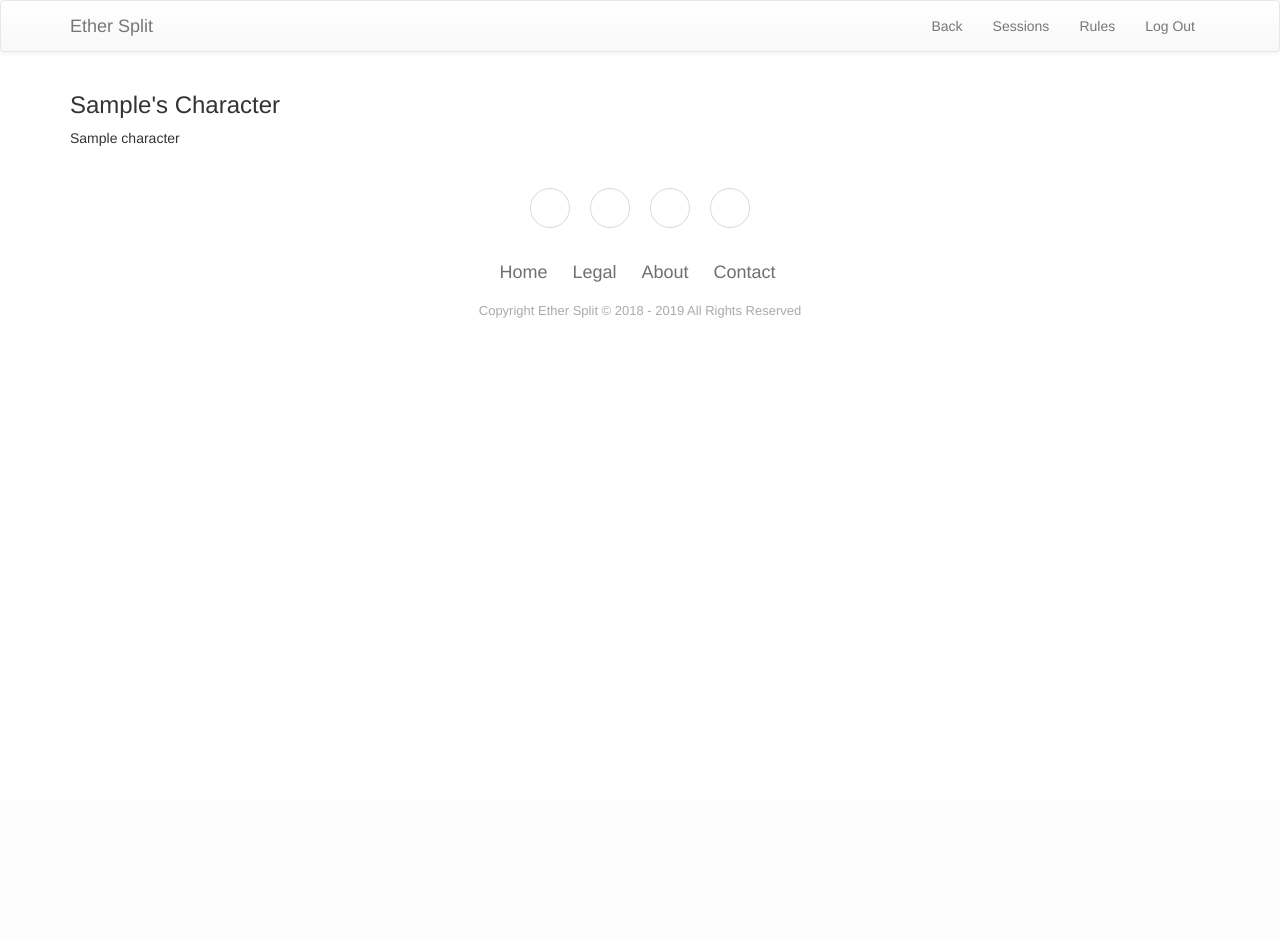
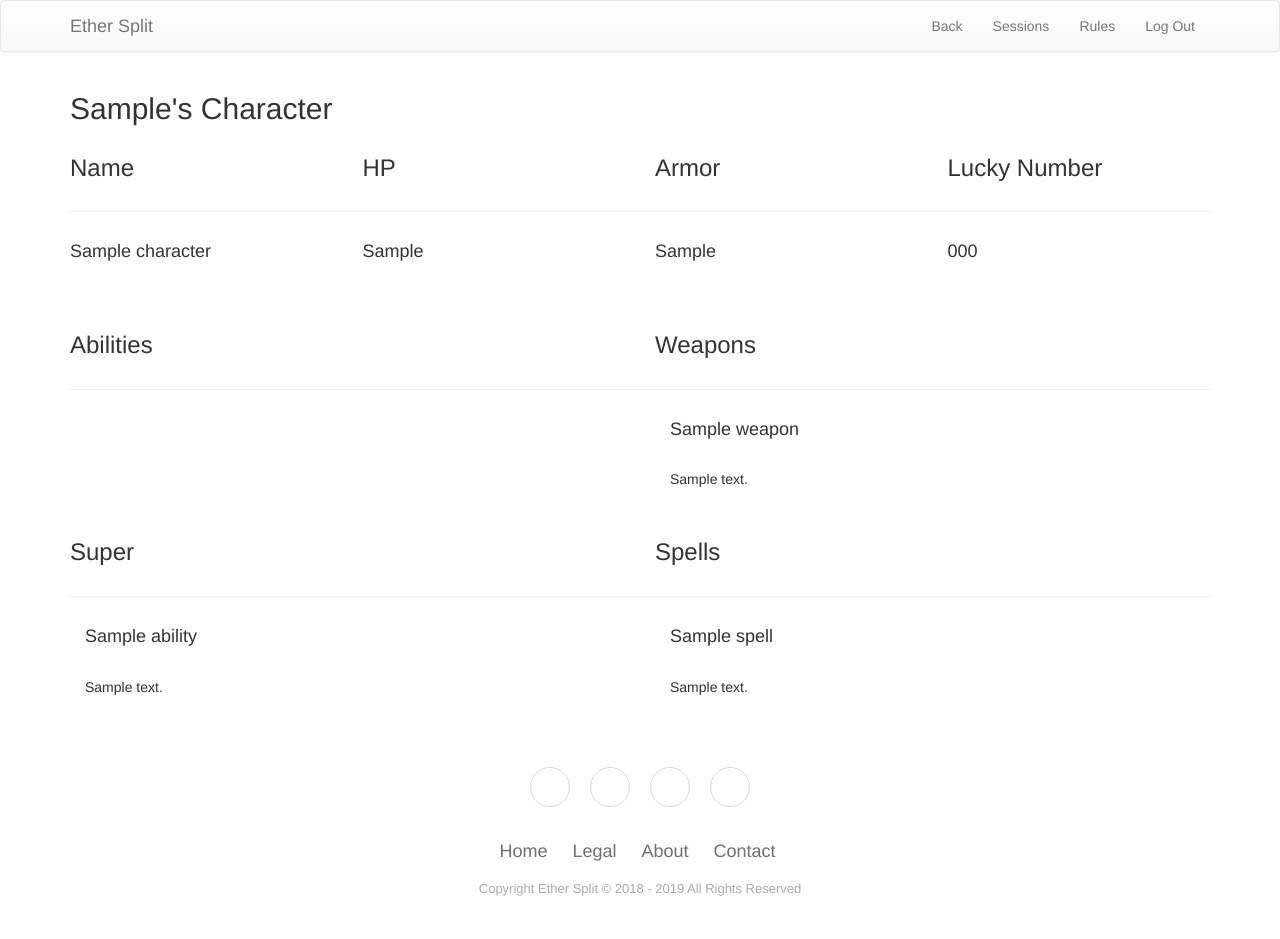
Before and after one commit to dimariap/EtherSplit, a Django app: a page that uses templates/character_page.html in a window 1280 px wide. Before the commit the page ends 318 px from the top, so only its background shows below. Run offline with Django 3.2, Linux system fonts and the light colour scheme; a user stored in the database is signed in; tables that the repository leaves empty hold one stand-in row (values such as "Sample post"); some libraries are stand-ins or nearby versions.

Commit message:
added weapon_list.html and flushed out character_page.html
changed description field in Character from CharField to TextField

added all character stats in models to character_page view

```diff
--- a/EtherSplitApp/models.py
+++ b/EtherSplitApp/models.py
@@ -12,7 +12,7 @@ class Character(models.Model):
     armor = models.CharField(max_length=5, blank=True, default='')
     initiative = models.CharField(max_length=3, blank=True, default='')
     # maybe add race/gender or other racial attributes
-    description = models.CharField(max_length=500, blank=True, default='')
+    description = models.TextField(max_length=500, blank=True, default='')
     # picture = models.ImageField(name=name, width_field=None, height_field=None)
     is_active = models.BooleanField(default=True)
     is_alive = models.BooleanField(default=True)
@@ -37,6 +37,8 @@ class Ability(models.Model):
     aoe_radius = models.CharField(max_length=4, blank=True, default='')
     charges = models.CharField(max_length=4, blank=True, default='')
     # TODO add cool down
+    # TODO add if critical condition
+    # TODO add choices to duration (instant, 1 turn, 2...)
     duration = models.CharField(max_length=4, blank=True, default='', help_text='Number of turns the ability lasts.')
     description = models.TextField(max_length=500, blank=True, default='')
     is_super = models.BooleanField(default=False)
@@ -99,7 +101,7 @@ class Gear(models.Model):
 
 
 class Spell(models.Model):
-    character = models.ForeignKey(User, on_delete=models.CASCADE)
+    character = models.ForeignKey(Character, on_delete=models.CASCADE)
     name = models.CharField(max_length=32,)
     target = models.CharField(max_length=32, blank=True, choices=(
         ('self', 'Self'),
@@ -118,7 +120,7 @@ class Spell(models.Model):
 
 
 class Money(models.Model):
-    character = models.ForeignKey(User, on_delete=models.CASCADE)
+    character = models.ForeignKey(Character, on_delete=models.CASCADE)
     quantity = models.CharField(max_length=6, blank=True, default='')
     currency = models.CharField(max_length=32, blank=True, choices=(
         ('holla', 'Holla'),
@@ -129,6 +131,6 @@ class Money(models.Model):
     def __str__(self):
         return self.character, self.quantity, self.currency
 
-# TODO add money class with currency type
+    # TODO add meta class for plural
 
 # TODO add companion class (define rules first)
--- a/EtherSplitApp/views.py
+++ b/EtherSplitApp/views.py
@@ -24,8 +24,23 @@ def group_characters(request):
 def character_page(request, character_slug):
     user = User.objects.get(username=request.user.username)
     character = Character.objects.get(slug=character_slug)
+    abilities = Ability.objects.filter(character=character)
+    weapons = Weapon.objects.filter(character=character)
+    items = Item.objects.filter(character=character)
+    gear = Gear.objects.filter(character=character)
+    spells = Spell.objects.filter(character=character)
+    money = Money.objects.filter(character=character)
+    # TODO add html pages for each model (ability, weapon, etc.) and insert block into character_page
+
     context = {
         'user': user,
         'character': character,
+        'abilities': abilities,
+        'weapons': weapons,
+        'items': items,
+        'gear': gear,
+        'spells': spells,
+        'money': money,
     }
+
     return render(request, 'character_page.html', context)
--- a/templates/character_page.html
+++ b/templates/character_page.html
@@ -5,9 +5,85 @@
 
     <div class="container">
         <div class="row">
-            <div class="col-sm-12"><h3>{{ user.first_name }}'s Character</h3></div>
-            <div class="col-sm-3">{{ character.name }}</div>
+            <h2>{{ user.first_name }}'s Character</h2>
         </div>
+        <div class="row">
+            <div class="col-sm-12">
+
+                <div class="row">
+                    <div class="col-sm-3"><h3>Name</h3></div>
+                    <div class="col-sm-3"><h3>HP</h3></div>
+                    <div class="col-sm-3"><h3>Armor</h3></div>
+                    <div class="col-sm-3"><h3>Lucky Number</h3></div>
+                </div>
+
+                <hr/>
+
+                <div class="row" id="character_stats">
+                    <div class="col-sm-3"><h4>{{ character.name }}</h4></div>
+                    <div class="col-sm-3"><h4>{{ character.hit_points }}</h4></div>
+                    <div class="col-sm-3"><h4>{{ character.armor }}</h4></div>
+                    <div class="col-sm-3"><h4>{{ character.lucky_number }}</h4></div>
+                </div>
+
+                <br /><br />
+
+                <div class="row">
+                    <div class="col-sm-6"><h3>Abilities</h3></div>
+                    <div class="col-sm-6"><h3>Weapons</h3></div>
+                </div>
+
+                <hr/>
+
+                <div class="row">
+                    <div class="col-sm-6">
+                        {% for ability in abilities %}
+                            {% if not ability.is_super %}
+                                <div class="col-sm-12">
+                                    <h4>{{ ability.name }}</h4><br />
+                                    <p>{{ ability.description }}</p>
+                                    <br />
+                                </div>
+                            {% endif %}
+                        {% endfor %}
+                    </div>
+                    <div class="col-sm-6" id="weapon_list">
+                        {% include "weapon_list.html" %}
+                    </div>
+                </div>
+
+                <div class="row">
+                    <div class="col-sm-6"><h3>Super</h3></div>
+                    <div class="col-sm-6"><h3>Spells</h3></div>
+                </div>
+
+                <hr />
+
+                <div class="row">
+                        <div class="col-sm-6">
+                            {% for ability in abilities %}
+                                {% if ability.is_super %}
+                                    <div class="col-sm-12">
+                                        <h4>{{ ability.name }}</h4><br />
+                                        <p>{{ ability.description }}</p>
+                                        <br />
+                                    </div>
+                                {% endif %}
+                            {% endfor %}
+                        </div>
+                        <div class="col-sm-6">
+                            {% for spell in spells %}
+                                <div class="col-sm-12">
+                                    <h4>{{ spell.name }}</h4><br />
+                                    <p>{{ spell.description }}</p>
+                                    <br />
+                                </div>
+                            {% endfor %}
+                        </div>
+                    </div>
+                </div>
+        </div>
+
     </div>
 
 {% endblock %}
--- /dev/null
+++ b/templates/weapon_list.html
@@ -0,0 +1,7 @@
+{% for weapon in weapons %}
+    <div class="col-sm-12">
+        <h4>{{ weapon.name }}</h4><br />
+        <p>{{ weapon.description }}</p>
+        <br />
+    </div>
+{% endfor %}
```
Also changed, not shown: EtherSplitApp/migrations/0006_auto_20190410_1010.py (added), EtherSplitApp/migrations/0007_auto_20190410_1019.py (added).
